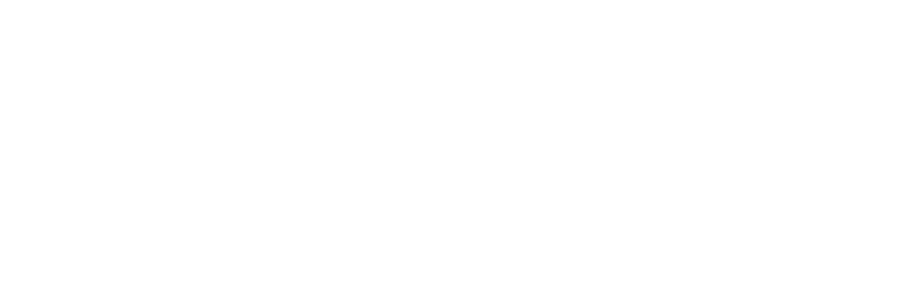
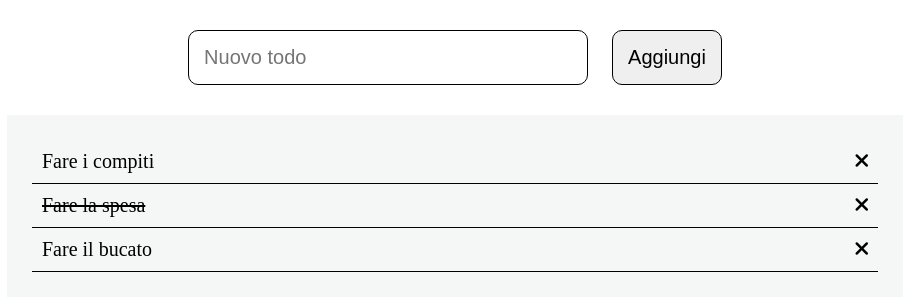
Before and after one commit to MayaSelena773/vue-todolist, a plain HTML site: page index.html in a window 1280 px wide. Shown: the whole page, without its empty margins (185-1094 px from the left). Drawn offline with nearby package versions, Linux system fonts and the light colour scheme.

Commit message:
donecorretto

```diff
--- a/index.html
+++ b/index.html
@@ -24,7 +24,7 @@
             <ul v-if="todos.length > 0" class="todos-list">
                 <!-- Template base todo -->
                 <li v-for="singleTodo, index in todos" class="todo">
-                    <span @click="toggleDone(index)" :class="{'done' : todo.done }"> {{ singleTodo.text }} </span>
+                    <span @click="toggleDone(index)" :class="{'done' : singleTodo.done }"> {{ singleTodo.text }} </span>
                     <div class="actions">
                         <span @click="removeTodo(index)">
                             <i class="fa fa-times" aria-hidden="true"></i>
```
